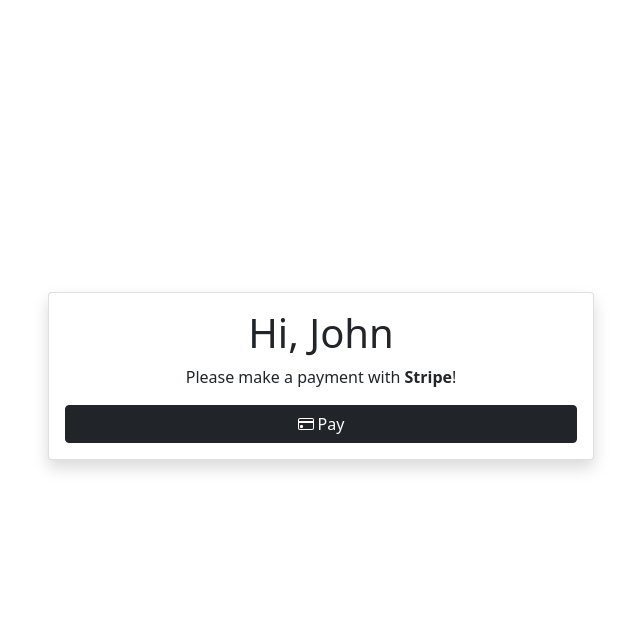
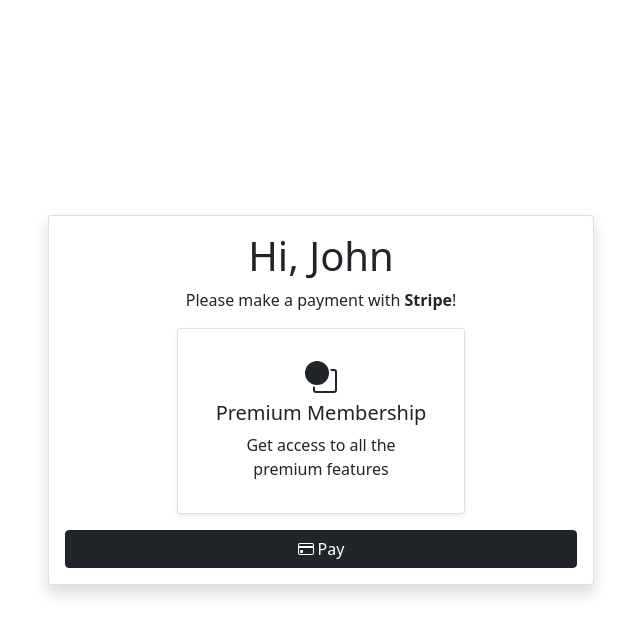
Before and after one commit to madatbay/django-stripe-subscribtion, a Django app: page / in a window 1280 px wide. Shown: the top 635 px of the page, without its empty margins (319-959 px from the left). Run offline with Django 3.2, Linux system fonts and the light colour scheme.

Commit message:
payment card updated

```diff
--- a/membership/templates/membership/base.html
+++ b/membership/templates/membership/base.html
@@ -10,7 +10,7 @@
     <div class="container vh-100">
         <div class="row d-flex justify-content-center align-items-center vh-100">
             <div class="col-lg-6 col-12 text-center">
-                <div class="card p-2 shadow p-3 mb-5 bg-body rounded">
+                <div class="card shadow p-3 bg-body rounded">
                     {% block content %}{% endblock content %}
                 </div>
             </div>
--- a/membership/templates/membership/index.html
+++ b/membership/templates/membership/index.html
@@ -1,13 +1,31 @@
 {% extends 'membership/base.html' %}
 {% block content %}
-    <h1 class="title">
+<h1 class="title">
     Hi, John
-    </h1>
-    <p class="subtitle">
+</h1>
+<p class="subtitle">
     Please make a payment with <strong>Stripe</strong>!
-    </p>
-    <a href="#" class="btn btn-dark d-flex align-items-center justify-content-center"><svg xmlns="http://www.w3.org/2000/svg" width="16" height="16" fill="currentColor" class="bi bi-credit-card me-1" viewBox="0 0 16 16">
-        <path d="M0 4a2 2 0 0 1 2-2h12a2 2 0 0 1 2 2v8a2 2 0 0 1-2 2H2a2 2 0 0 1-2-2V4zm2-1a1 1 0 0 0-1 1v1h14V4a1 1 0 0 0-1-1H2zm13 4H1v5a1 1 0 0 0 1 1h12a1 1 0 0 0 1-1V7z"/>
-        <path d="M2 10a1 1 0 0 1 1-1h1a1 1 0 0 1 1 1v1a1 1 0 0 1-1 1H3a1 1 0 0 1-1-1v-1z"/>
-      </svg> Pay</a>
+</p>
+<div class="card mb-2 mx-auto shadow-sm p-3 mb-3 bg-body rounded" style="width: 18rem;">
+    <div class="card-body">
+        <h5><svg xmlns="http://www.w3.org/2000/svg" width="32" height="32" fill="currentColor"
+                class="bi bi-circle-square" viewBox="0 0 16 16">
+                <path d="M0 6a6 6 0 1 1 12 0A6 6 0 0 1 0 6z" />
+                <path
+                    d="M12.93 5h1.57a.5.5 0 0 1 .5.5v9a.5.5 0 0 1-.5.5h-9a.5.5 0 0 1-.5-.5v-1.57a6.953 6.953 0 0 1-1-.22v1.79A1.5 1.5 0 0 0 5.5 16h9a1.5 1.5 0 0 0 1.5-1.5v-9A1.5 1.5 0 0 0 14.5 4h-1.79c.097.324.17.658.22 1z" />
+            </svg></h5>
+        <h5 class="card-title">Premium Membership</h5>
+        <p class="card-text">Get access to all the premium features</p>
+    </div>
+</div>
+
+<div class="d-grid">
+    <a href="#" class="btn btn-dark d-flex align-items-center justify-content-center"><svg
+            xmlns="http://www.w3.org/2000/svg" width="16" height="16" fill="currentColor" class="bi bi-credit-card me-1"
+            viewBox="0 0 16 16">
+            <path
+                d="M0 4a2 2 0 0 1 2-2h12a2 2 0 0 1 2 2v8a2 2 0 0 1-2 2H2a2 2 0 0 1-2-2V4zm2-1a1 1 0 0 0-1 1v1h14V4a1 1 0 0 0-1-1H2zm13 4H1v5a1 1 0 0 0 1 1h12a1 1 0 0 0 1-1V7z" />
+            <path d="M2 10a1 1 0 0 1 1-1h1a1 1 0 0 1 1 1v1a1 1 0 0 1-1 1H3a1 1 0 0 1-1-1v-1z" />
+        </svg> Pay</a>
+</div>
 {% endblock content %}
```
